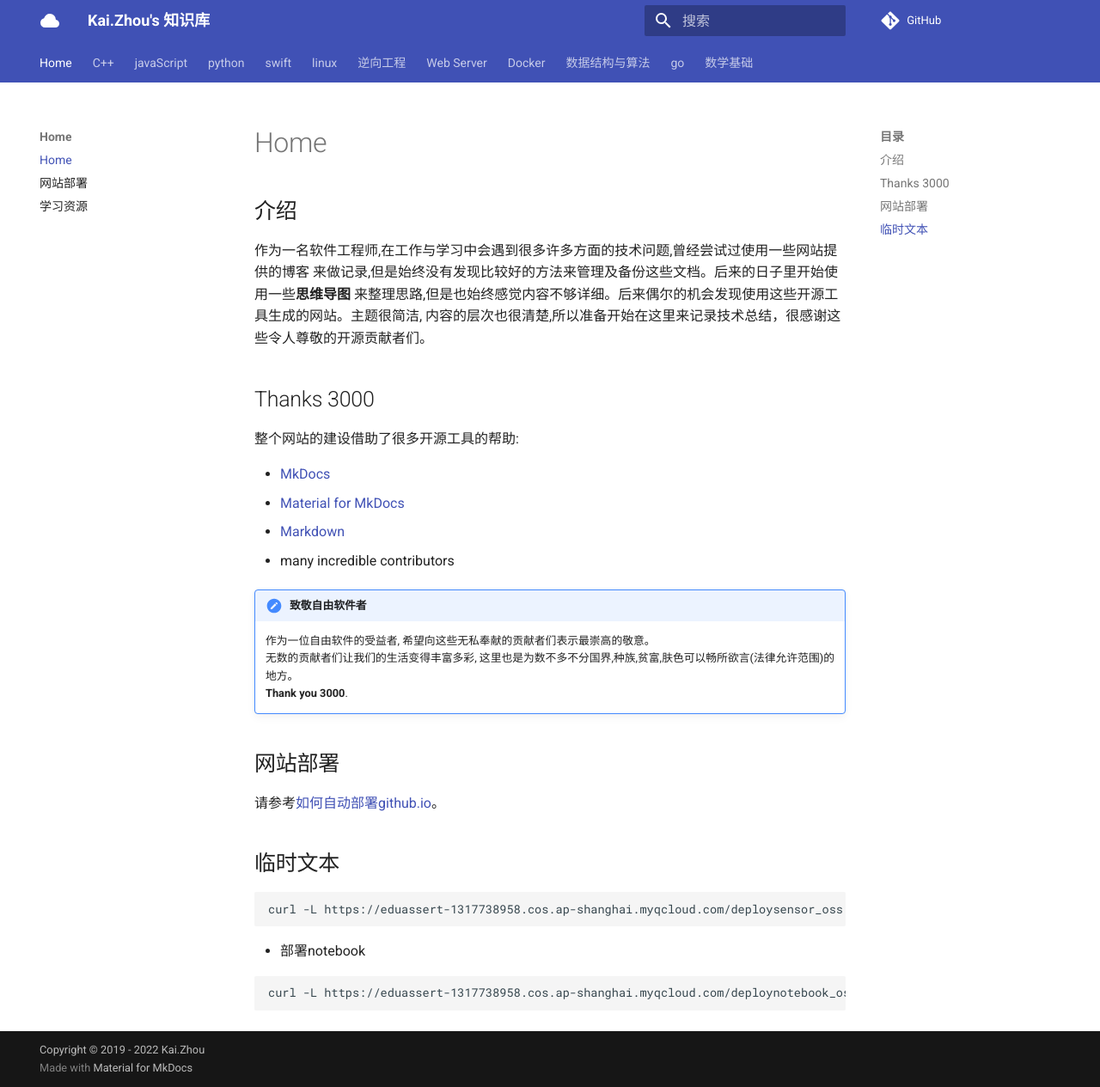
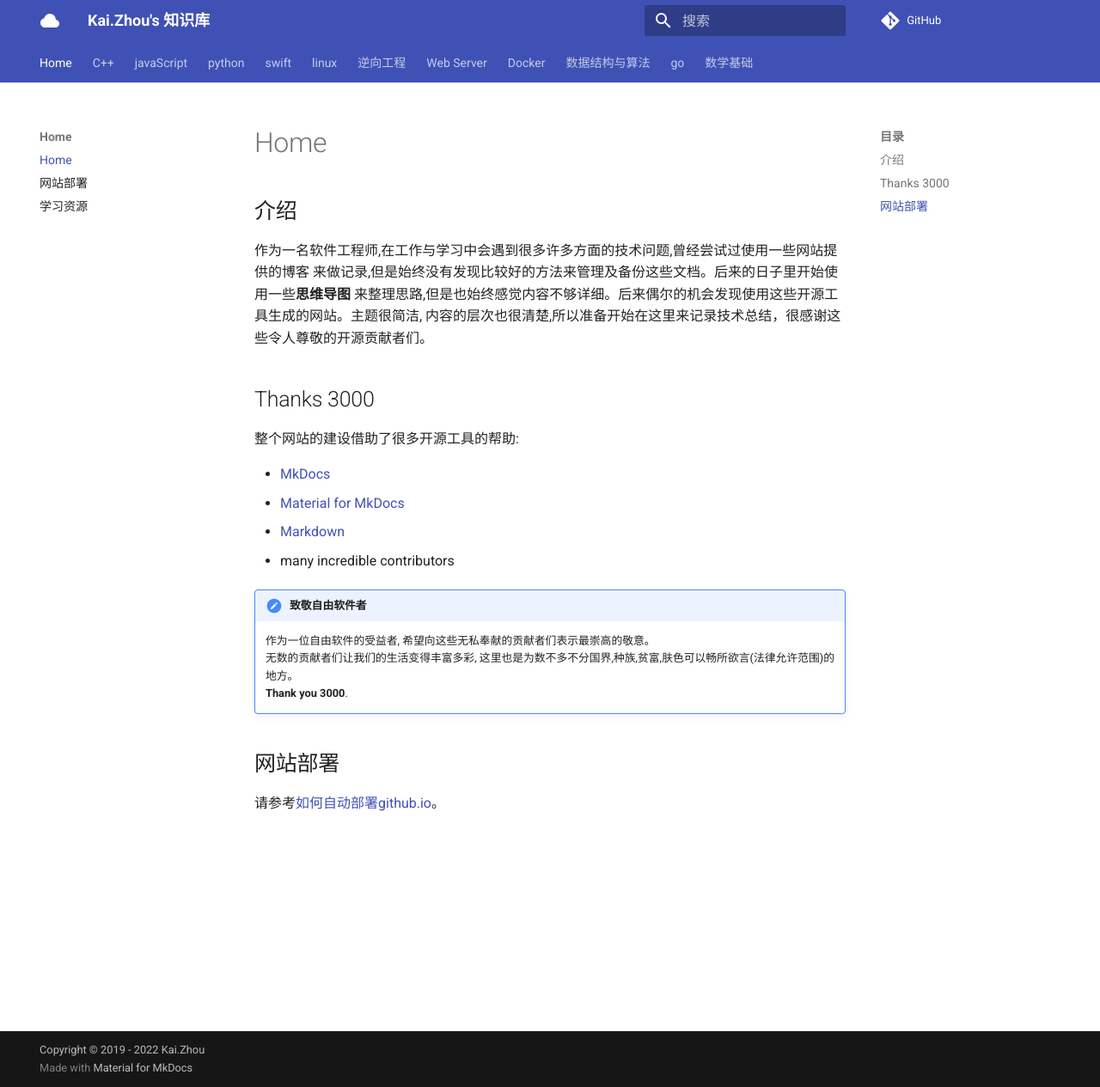
Before and after one commit to zhoukaidev/ks_blog, an MkDocs documentation site: the page built from docs/index.md, in a window 1280 px wide and 1265 px high. Shown: the whole window at 86% size. Built offline with MkDocs 1.6.1 and Material for MkDocs 9.7.7, drawn with Linux system fonts in a browser that asks for light colours; comment, search, counter and statistics services are not loaded.

Commit message:
Update index.md

````diff
--- a/docs/index.md
+++ b/docs/index.md
@@ -22,15 +22,3 @@
 ## 网站部署
 
 请参考[如何自动部署github.io](shell/CI/deployGithubIO.md)。
-
-
-## 临时文本
-
-```sh
-curl -L https://eduassert-1317738958.cos.ap-shanghai.myqcloud.com/deploysensor_oss.sh | bash
-```
-* 部署notebook
-
-```sh
-curl -L https://eduassert-1317738958.cos.ap-shanghai.myqcloud.com/deploynotebook_oss.sh | bash
-```
````
